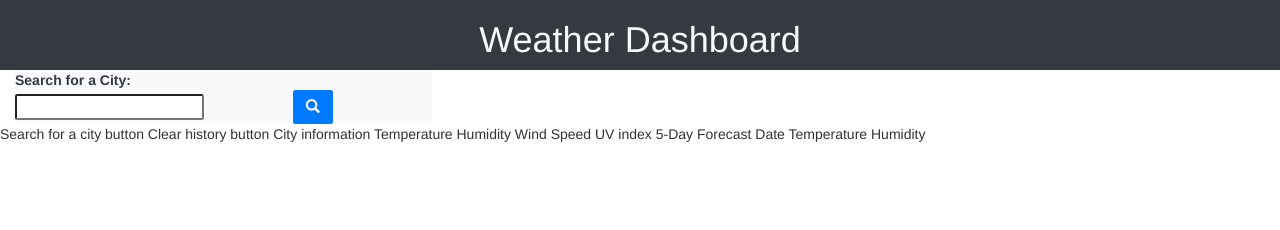
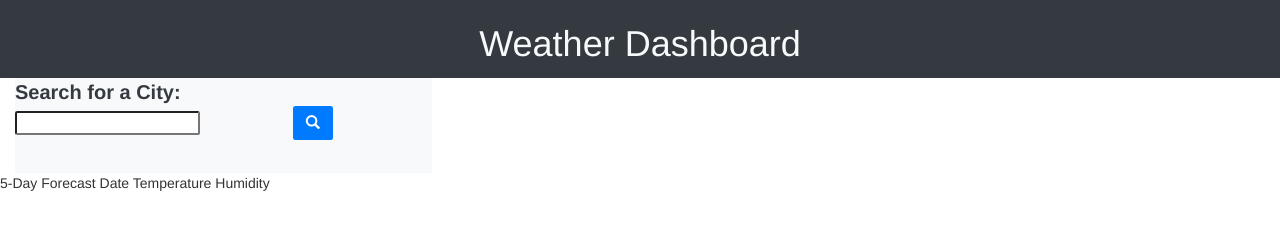
Before and after one commit to Aishels/guacamole-weather-dashboard, a plain HTML site: page index.html in a window 1280 px wide. Drawn offline with nearby package versions, Linux system fonts and the light colour scheme; some icons are missing.

Commit message:
working on weather condition html format and added a few css classes to the form-container

```diff
--- a/assets/css/style.css
+++ b/assets/css/style.css
@@ -0,0 +1,18 @@
+* {
+    margin: 0;
+    padding: 0;
+    box-sizing: border-box;
+}
+
+.h1-container {
+    padding: 4px;
+}
+
+.form container {
+
+}
+
+.search-label {
+    font-size: 20px;
+    font-weight: 600;
+}
--- a/assets/js/script.js
+++ b/assets/js/script.js
@@ -89,8 +89,6 @@ var currentWeatherSection = function(cityName) {
                     currentNumber.text(response.current.uvi);
                     console.log(response.current.uvi);
 
-
-
                     // if (response.current.uvi <= 2) {
                     //     currentNumber.addClass("favorable");
                     // } else if (response.current.uvi >= 3 && response.current.uvi <= 7) {
--- a/index.html
+++ b/index.html
@@ -47,24 +47,28 @@
                 <div id="search-history-container" class="row m-0 search-history-container">
 
                 </div>
+
+                <!-- second column -->
+                <div class="col-sm-8 p-0">
+                    <!-- current weather cond. -->
+                    <div id="current-weather-container" class="row d-block">
+                        <!-- current weather title -->
+                        <div class="current-title-container">
+                            <h2 id="current-title" class="current-title d-inline"></h2>
+                                <img id="current-weather-icon" class="d-inline" src="" alt="">
+                        </div>
+
+                        <!-- add in some icons! -->
+                        <!-- current temp. -->
+                        <!-- current humiditiy -->
+                        <!-- current wind speed -->
+                        <!-- current uv index -->
+                    </div>
+                </div>
             </div>
         </div>
     </main>
 
-
-Search for a city button
-
-Clear history button
-
-City information
-
-Temperature
-
-Humidity
-
-Wind Speed
-
-UV index
 
 5-Day Forecast
 
```
